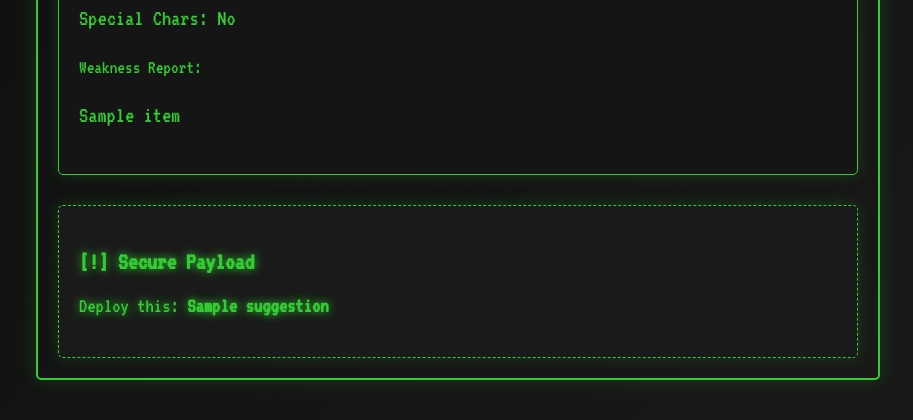
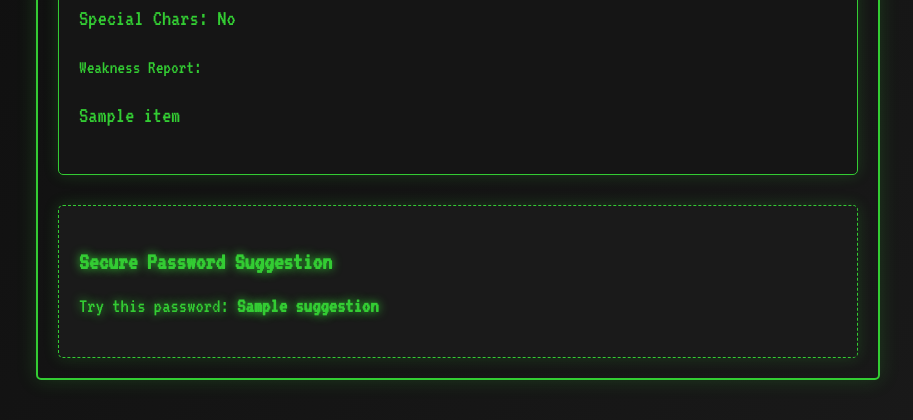
Before and after one commit to mikuchansudo/PwndGuard, a Flask app: template templates/index.html in a window 1280 px wide. Shown: the part 851-1271 px from the top of the page, without its empty margins (182-1095 px from the left). Run offline with Flask 3, Linux system fonts and the light colour scheme; the template is opened without the code that fills it: most values are stand-ins (such as "Sample title", 1, 10 or a date in 2020).

Commit message:
Update index.html

```diff
--- a/templates/index.html
+++ b/templates/index.html
@@ -8,7 +8,7 @@
         body {
             font-family: 'VT323', monospace;
             background: #0a0a0a;
-            color: #33CC33; /* Subtle hacker green */
+            color: #33CC33;
             max-width: 800px;
             margin: 40px auto;
             padding: 20px;
@@ -37,7 +37,7 @@
         }
         label {
             font-size: 1.5em;
-            color: #339933; /* Slightly darker green */
+            color: #339933;
             text-shadow: 0 0 5px #33CC33;
         }
         input[type="text"] {
@@ -148,8 +148,8 @@
 
     {% if suggestion %}
     <div class="suggestion">
-        <h3>[!] Secure Payload</h3>
-        <p>Deploy this: <strong>{{ suggestion }}</strong></p>
+        <h3>Secure Password Suggestion</h3>
+        <p>Try this password: <strong>{{ suggestion }}</strong></p>
     </div>
     {% endif %}
 </body>
```
